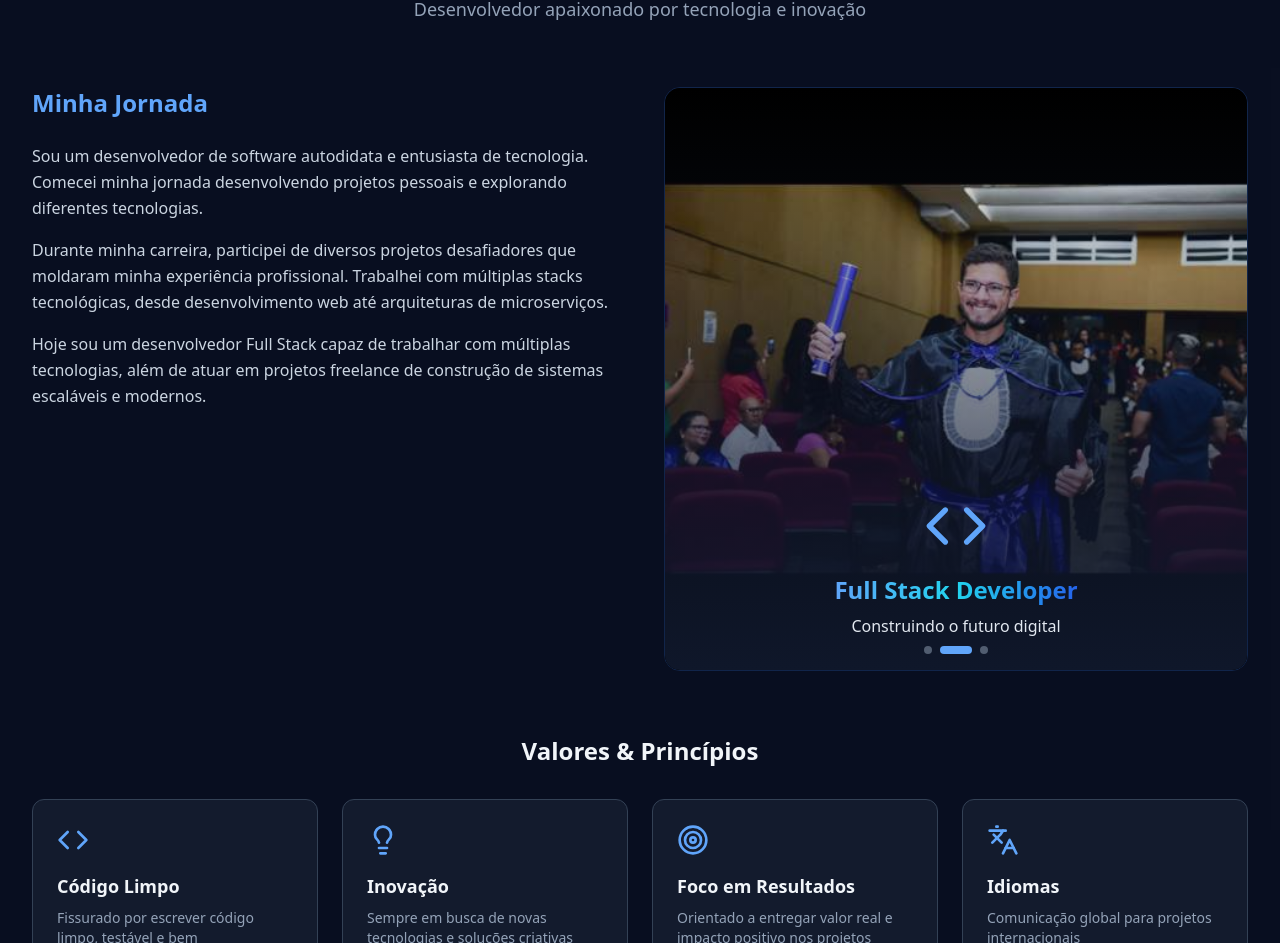
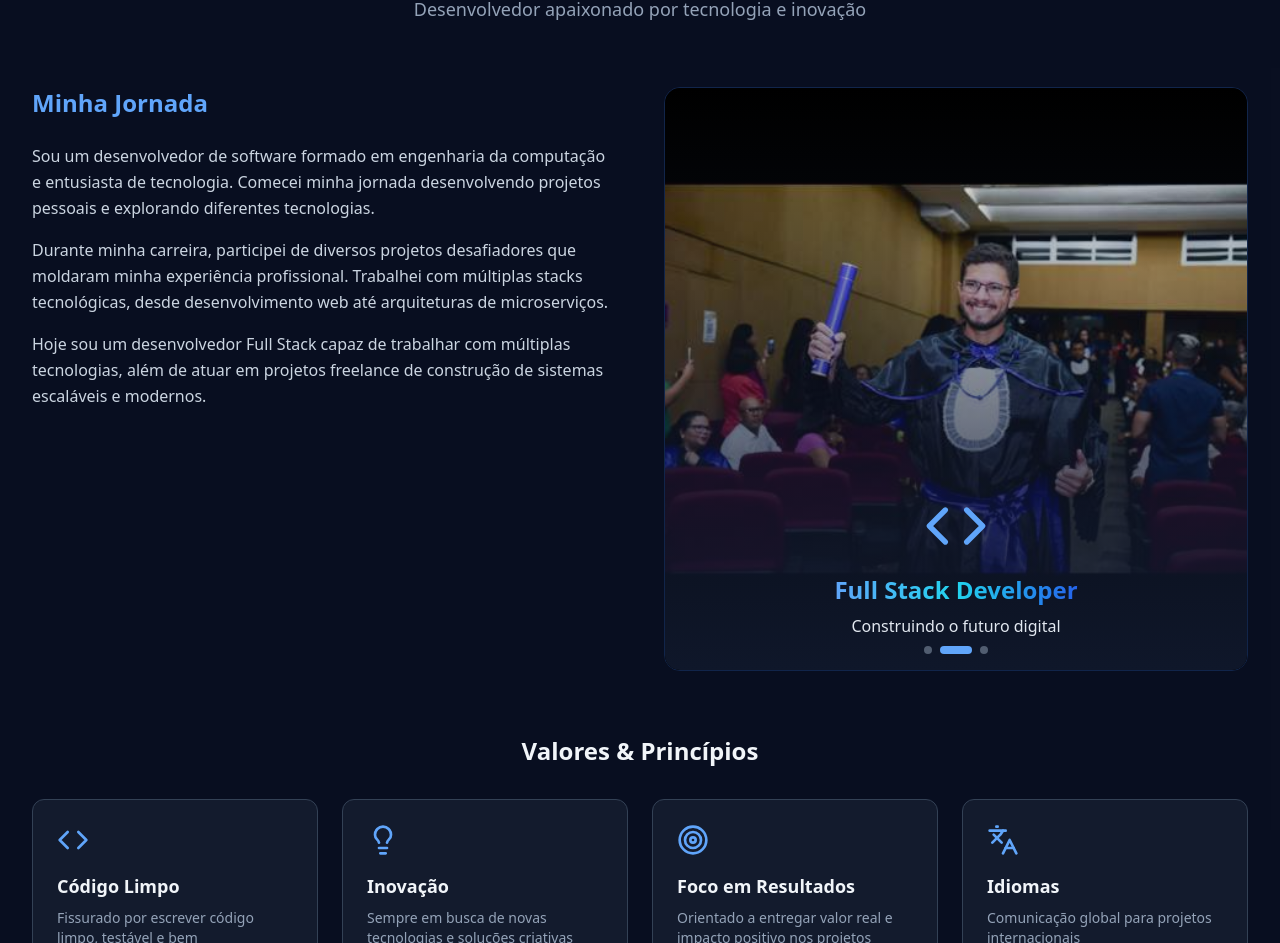
Before and after one commit to caiordev/portifolio, a React (Vite) app: page / in a window 1280 px wide. Shown: the part 949-1892 px from the top of the page. Built offline with nearby package versions, Linux system fonts and the light colour scheme.

Commit message:
fix: alterando texto errado

```diff
--- a/src/contexts/LanguageContext.jsx
+++ b/src/contexts/LanguageContext.jsx
@@ -126,7 +126,7 @@ const translations = {
     // About
     'about.subtitle2': 'Desenvolvedor apaixonado por tecnologia e inovação',
     'about.journeyTitle': 'Minha Jornada',
-    'about.journeyP1': 'Sou um desenvolvedor de software autodidata e entusiasta de tecnologia. Comecei minha jornada desenvolvendo projetos pessoais e explorando diferentes tecnologias.',
+    'about.journeyP1': 'Sou um desenvolvedor de software formado em engenharia da computação e entusiasta de tecnologia. Comecei minha jornada desenvolvendo projetos pessoais e explorando diferentes tecnologias.',
     'about.journeyP2': 'Durante minha carreira, participei de diversos projetos desafiadores que moldaram minha experiência profissional. Trabalhei com múltiplas stacks tecnológicas, desde desenvolvimento web até arquiteturas de microserviços.',
     'about.journeyP3': 'Hoje sou um desenvolvedor Full Stack capaz de trabalhar com múltiplas tecnologias, além de atuar em projetos freelance de construção de sistemas escaláveis e modernos.',
     'about.roleTitle': 'Full Stack Developer',
```
